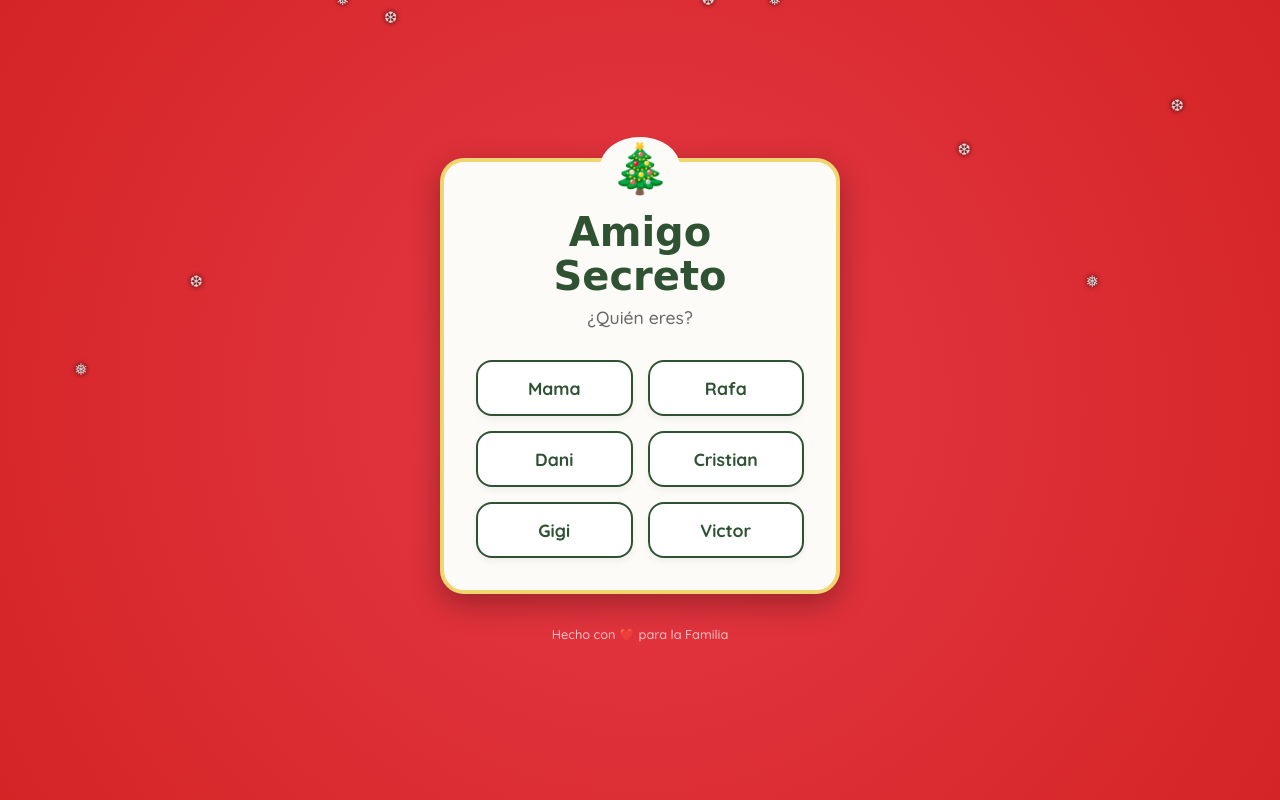
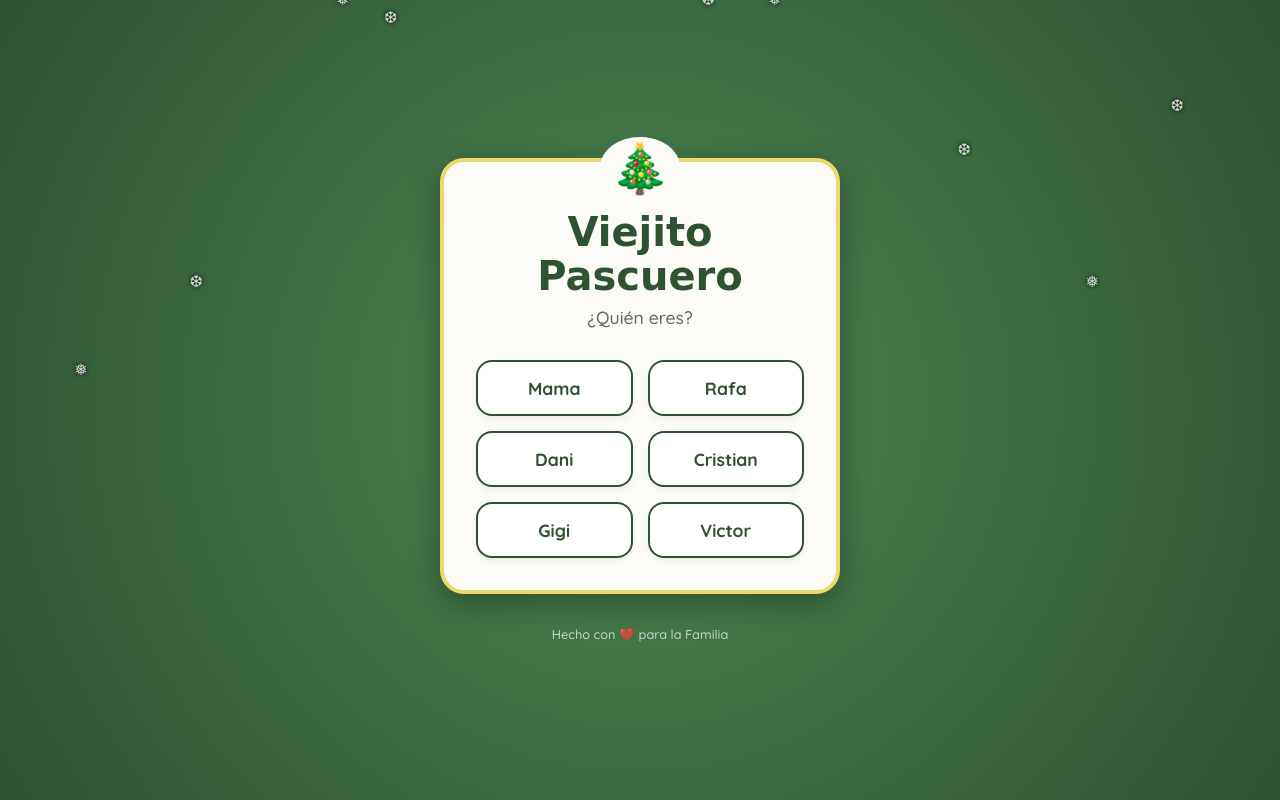
Before and after one commit to vdupret/navidad, a plain HTML site: page index.html in a window 1280 px wide. Drawn offline with Linux system fonts and the light colour scheme; a web font is replaced by a local one.

Commit message:
Change title and headings from 'Amigo Secreto' to 'Viejito Pascuero'

```diff
--- a/index.html
+++ b/index.html
@@ -3,7 +3,7 @@
 <head>
     <meta charset="UTF-8">
     <meta name="viewport" content="width=device-width, initial-scale=1.0, maximum-scale=1.0, user-scalable=no">
-    <title>Amigo Secreto Familia</title>
+    <title>Viejito Pascuero Familia</title>
     <style>
         @import url('https://fonts.googleapis.com/css2?family=Mountains+of+Christmas:wght@700&family=Quicksand:wght@500;700&display=swap');
         :root {
@@ -23,8 +23,8 @@
         }
         body {
             font-family: 'Quicksand', sans-serif;
-            background-color: var(--red);
-            background-image: radial-gradient(circle at 50% 50%, #e63946 0%, #D42426 100%);
+            background-color: var(--green);
+            background-image: radial-gradient(circle at 50% 50%, #4a8550 0%, #2F5233 100%);
             color: var(--dark);
             min-height: 100vh;
             display: flex;
@@ -326,7 +326,7 @@
     <div class="snowflake">❆</div>
     <div class="container">
         <div class="holly-decoration">🎄</div>
-        <h1>Amigo Secreto</h1>
+        <h1>Viejito Pascuero</h1>
         <p class="subtitle">¿Quién eres?</p>
         <div class="names-grid" id="buttons-container">
             <!-- Los botones se generan con JS -->
```
